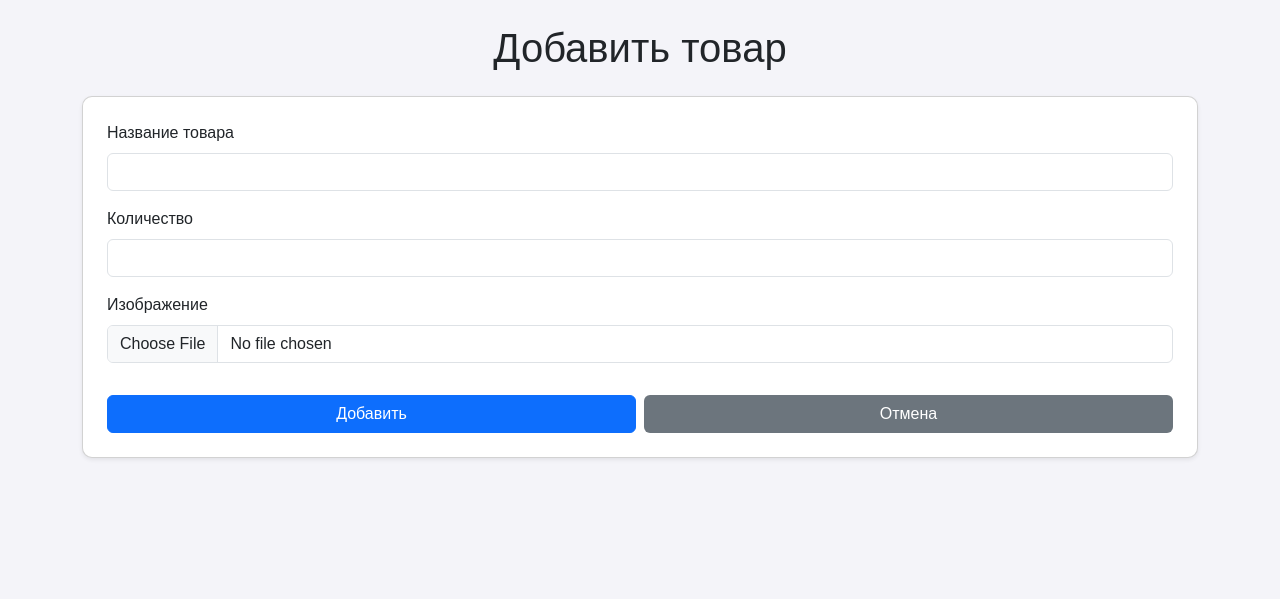
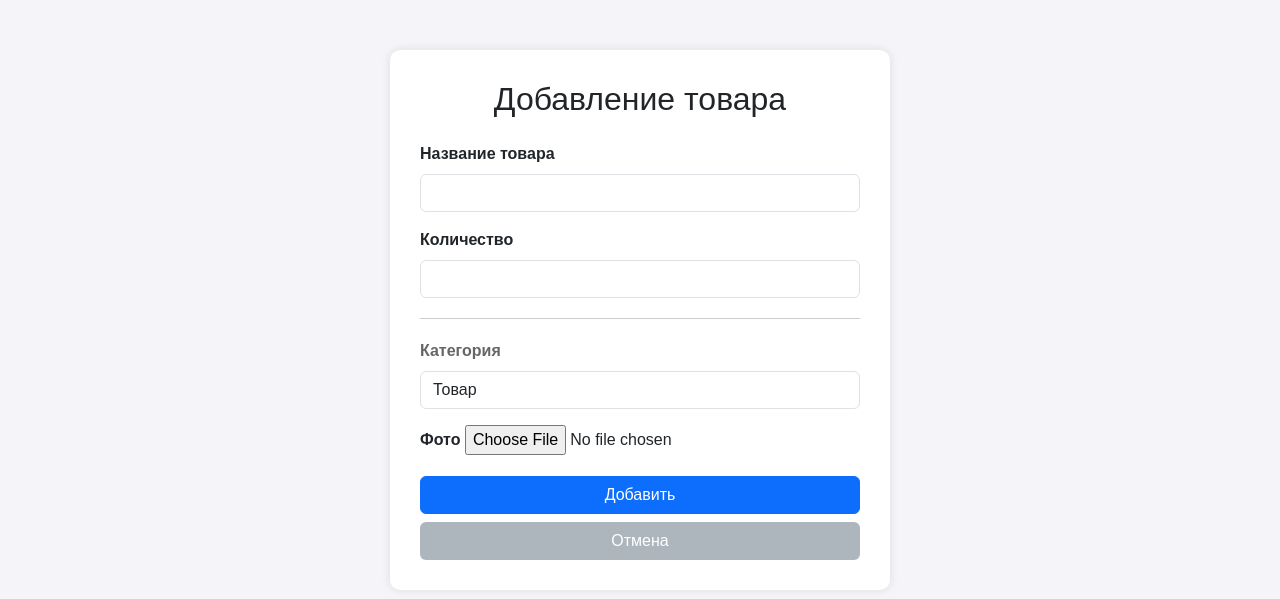
Before and after one commit to semionser/db1, a Flask app: page /add in a window 1280 px wide. Shown: the top 599 px of the page. Run offline with Flask 3, Linux system fonts and the light colour scheme; a user stored in the database is signed in; parts of the project's set-up code (start-up, migrations or seed data) failed here and were passed over.

Commit message:
обновление   категория

```diff
--- a/app.py
+++ b/app.py
@@ -10,7 +10,6 @@ from io import BytesIO
 app = Flask(__name__)
 
 # Настройка SQLite
-
 app.config['SQLALCHEMY_DATABASE_URI'] = 'sqlite:///database.db'  # Используем SQLite
 app.config['SQLALCHEMY_TRACK_MODIFICATIONS'] = False
 app.config['UPLOAD_FOLDER'] = '/var/www/db1/static/uploads'  # Полный путь для загрузки
@@ -34,6 +33,7 @@ class Product(db.Model):
     name = db.Column(db.String(100), nullable=False)
     quantity = db.Column(db.Integer, default=0)
     image = db.Column(db.String(100), nullable=True)
+    category = db.Column(db.String(100), nullable=False, default='Товар')  # Категория товара
 
 
 # Загрузка пользователя по ID
@@ -46,7 +46,7 @@ def load_user(user_id):
 def create_admin_user():
     user = User.query.filter_by(username='adm').first()
     if not user:
-        hashed_password = generate_password_hash('112233')
+        hashed_password = generate_password_hash('1234')
         new_user = User(username='adm', password=hashed_password)
         db.session.add(new_user)
         db.session.commit()
@@ -89,6 +89,7 @@ def add_product():
     if request.method == 'POST':
         name = request.form['name']
         quantity = int(request.form['quantity'])
+        category = request.form['category']  # Получаем категорию
         image_file = request.files['image']
 
         filename = None
@@ -97,7 +98,7 @@ def add_product():
             image_path = os.path.join(app.config['UPLOAD_FOLDER'], filename)
             image_file.save(image_path)
 
-        new_product = Product(name=name, quantity=quantity, image=filename)
+        new_product = Product(name=name, quantity=quantity, category=category, image=filename)
         db.session.add(new_product)
         db.session.commit()
         return redirect(url_for('index'))
@@ -151,7 +152,8 @@ def download_excel():
     with pd.ExcelWriter(output, engine='openpyxl') as writer:
         df.to_excel(writer, index=False)
     output.seek(0)
-    return send_file(output, as_attachment=True, download_name="products.xlsx", mimetype="application/vnd.openxmlformats-officedocument.spreadsheetml.sheet")
+    return send_file(output, as_attachment=True, download_name="products.xlsx",
+                     mimetype="application/vnd.openxmlformats-officedocument.spreadsheetml.sheet")
 
 
 # Инициализация базы данных и создание администратора
--- a/templates/add_product.html
+++ b/templates/add_product.html
@@ -12,30 +12,45 @@
             font-family: Arial, sans-serif;
         }
 
-        .card {
+        .form-container {
+            max-width: 500px;
+            margin: 50px auto;
+            padding: 30px;
+            background-color: white;
             border-radius: 10px;
+            box-shadow: 0 0 10px rgba(0,0,0,0.1);
+        }
+
+        .divider {
+            border-top: 1px solid #ccc;
+            margin: 20px 0;
+        }
+
+        .category-label {
+            color: #666;
+            font-weight: 500;
+        }
+
+        .form-label {
+            font-weight: 600;
         }
 
         .btn-cancel {
-            background-color: #6c757d;
+            background-color: #adb5bd;
             color: white;
         }
 
-        @media (max-width: 576px) {
-            h1 {
-                font-size: 1.5rem;
-            }
-
-            .btn {
-                font-size: 0.9rem;
-            }
+        .btn-cancel:hover {
+            background-color: #868e96;
         }
     </style>
 </head>
 <body>
-<div class="container py-4">
-    <h1 class="mb-4 text-center">Добавить товар</h1>
-    <form method="POST" enctype="multipart/form-data" class="card p-4 shadow-sm">
+<div class="container">
+    <div class="form-container">
+        <h2 class="text-center mb-4">Добавление товара</h2>
+
+        <form method="POST" enctype="multipart/form-data">
             <div class="mb-3">
                 <label class="form-label">Название товара</label>
                 <input type="text" name="name" class="form-control" required>
@@ -46,18 +61,27 @@
                 <input type="number" name="quantity" class="form-control" required>
             </div>
 
+            <div class="divider"></div>
+
             <div class="mb-3">
-            <label class="form-label">Изображение</label>
-            <input type="file" name="image" class="form-control">
+                <label class="form-label category-label">Категория</label>
+                <select name="category" class="form-control" required>
+                    <option value="товар">Товар</option>
+                    <option value="канцелярия">Канцелярия</option>
+                </select>
             </div>
 
-        <div class="d-flex flex-column flex-sm-row justify-content-between gap-2 mt-3">
-            <button type="submit" class="btn btn-primary w-100">Добавить</button>
-            <a href="{{ url_for('index') }}" class="btn btn-cancel w-100">Отмена</a>
+            <div class="mb-3">
+                <label class="form-label">Фото</label>
+                <input type="file" name="image" class="form-control-file">
+            </div>
+
+            <div class="d-grid gap-2">
+                <button type="submit" class="btn btn-primary">Добавить</button>
+                <a href="{{ url_for('index') }}" class="btn btn-cancel">Отмена</a>
             </div>
         </form>
     </div>
-
-<script src="https://cdn.jsdelivr.net/npm/bootstrap@5.3.0/dist/js/bootstrap.bundle.min.js"></script>
+</div>
 </body>
 </html>
```
Also changed, not shown: templates/index.html (+20 -12 lines), instance/database.db. Lines whose indentation alone changed are shown as unchanged.
